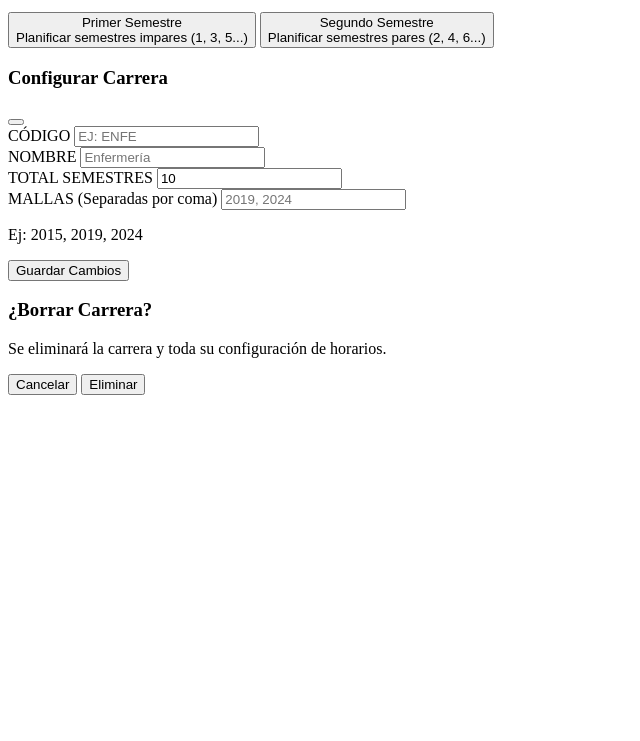
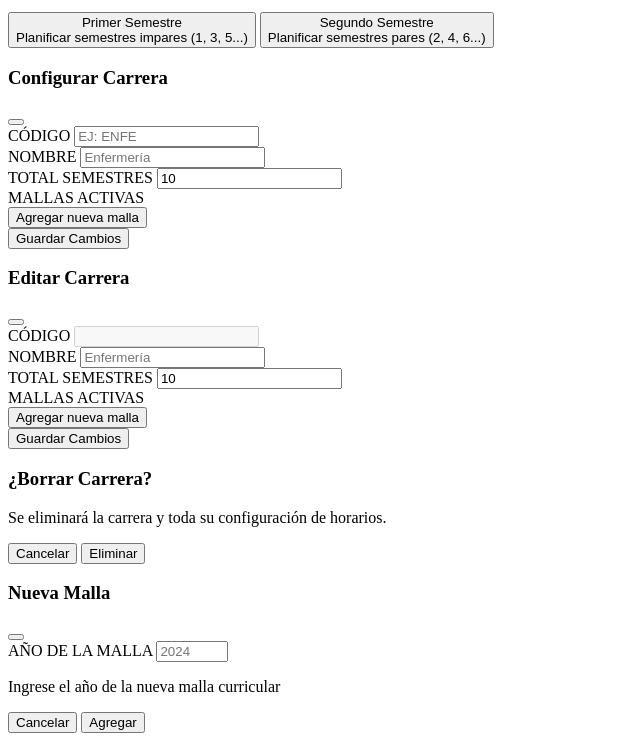
Before and after one commit to DalexQ/YonApp-2.0, a Flask app: template templates/components/views/career_list.html in a window 1280 px wide. Shown: the part 295-1036 px from the top of the page, without its empty margins (0-640 px from the left). Before the commit the page ends 690 px from the top, so only its background shows below. Run offline with Flask 3, Linux system fonts and the light colour scheme; the template is opened without the code that fills it, so the values that code supplies are empty.

Commit message:
feat: add edit functionality for careers and dynamic mesh management in career list

```diff
--- a/templates/components/views/career_list.html
+++ b/templates/components/views/career_list.html
@@ -103,12 +103,60 @@
                 </div>
 
                 <div>
-                    <label class="block text-xs font-bold text-slate-500 mb-1">MALLAS (Separadas por coma)</label>
-                    <input type="text" id="cfg-meshes" placeholder="2019, 2024" class="w-full border border-slate-300 rounded-lg p-2 text-sm focus:ring-2 focus:ring-purple-500 outline-none">
-                    <p class="text-[10px] text-slate-400 mt-1">Ej: 2015, 2019, 2024</p>
+                    <label class="block text-xs font-bold text-slate-500 mb-2">MALLAS ACTIVAS</label>
+                    <div id="cfg-meshes-container" class="grid grid-cols-2 gap-2 max-h-40 overflow-y-auto p-3 border border-slate-200 rounded-lg bg-slate-50">
+                        <!-- Checkboxes generados dinámicamente -->
+                    </div>
+                    <button type="button" onclick="addNewMesh()" class="mt-2 text-xs text-purple-600 hover:text-purple-700 font-semibold flex items-center gap-1">
+                        <i data-lucide="plus-circle" class="w-3 h-3"></i> Agregar nueva malla
+                    </button>
                 </div>
 
                 <button onclick="saveCareerConfig()" class="w-full bg-purple-600 hover:bg-purple-700 text-white font-bold py-2.5 rounded-lg transition shadow-md mt-4">
+                    Guardar Cambios
+                </button>
+            </div>
+        </div>
+    </div>
+
+    <!-- Modal de Edición de Carrera -->
+    <div id="modal-edit-career" class="hidden fixed inset-0 z-50 flex items-center justify-center bg-black/50 backdrop-blur-sm">
+        <div class="bg-white rounded-xl shadow-2xl w-[500px] p-6 animate-in fade-in zoom-in duration-200">
+            <div class="flex justify-between items-center mb-6 border-b border-slate-100 pb-4">
+                <h3 class="font-bold text-xl text-slate-800">Editar Carrera</h3>
+                <button onclick="document.getElementById('modal-edit-career').classList.add('hidden')" class="text-slate-400 hover:text-slate-600">
+                    <i data-lucide="x" class="w-5 h-5"></i>
+                </button>
+            </div>
+
+            <div class="space-y-4">
+                <div class="grid grid-cols-3 gap-4">
+                    <div class="col-span-1">
+                        <label class="block text-xs font-bold text-slate-500 mb-1">CÓDIGO</label>
+                        <input type="text" id="edit-code" disabled class="w-full border border-slate-300 bg-slate-50 rounded-lg p-2 text-sm uppercase focus:ring-2 focus:ring-purple-500 outline-none">
+                    </div>
+                    <div class="col-span-2">
+                        <label class="block text-xs font-bold text-slate-500 mb-1">NOMBRE</label>
+                        <input type="text" id="edit-name" placeholder="Enfermería" class="w-full border border-slate-300 rounded-lg p-2 text-sm focus:ring-2 focus:ring-purple-500 outline-none">
+                    </div>
+                </div>
+
+                <div>
+                    <label class="block text-xs font-bold text-slate-500 mb-1">TOTAL SEMESTRES</label>
+                    <input type="number" id="edit-semesters" value="10" class="w-full border border-slate-300 rounded-lg p-2 text-sm focus:ring-2 focus:ring-purple-500 outline-none">
+                </div>
+
+                <div>
+                    <label class="block text-xs font-bold text-slate-500 mb-2">MALLAS ACTIVAS</label>
+                    <div id="edit-meshes-container" class="grid grid-cols-2 gap-2 max-h-40 overflow-y-auto p-3 border border-slate-200 rounded-lg bg-slate-50">
+                        <!-- Checkboxes generados dinámicamente -->
+                    </div>
+                    <button type="button" onclick="addNewMeshToEdit()" class="mt-2 text-xs text-purple-600 hover:text-purple-700 font-semibold flex items-center gap-1">
+                        <i data-lucide="plus-circle" class="w-3 h-3"></i> Agregar nueva malla
+                    </button>
+                </div>
+
+                <button onclick="saveEditedCareer()" class="w-full bg-blue-600 hover:bg-blue-700 text-white font-bold py-2.5 rounded-lg transition shadow-md mt-4">
                     Guardar Cambios
                 </button>
             </div>
@@ -132,4 +180,34 @@
             </div>
         </div>
     </div>
+
+    <!-- Modal para Agregar Nueva Malla -->
+    <div id="modal-add-mesh" class="hidden fixed inset-0 z-50 flex items-center justify-center bg-black/50 backdrop-blur-sm">
+        <div class="bg-white rounded-xl shadow-2xl w-[400px] p-6 animate-in fade-in zoom-in duration-200">
+            <div class="flex justify-between items-center mb-6 border-b border-slate-100 pb-4">
+                <h3 class="font-bold text-xl text-slate-800">Nueva Malla</h3>
+                <button onclick="closeMeshModal()" class="text-slate-400 hover:text-slate-600">
+                    <i data-lucide="x" class="w-5 h-5"></i>
+                </button>
+            </div>
+
+            <div class="space-y-4">
+                <div>
+                    <label class="block text-xs font-bold text-slate-500 mb-1">AÑO DE LA MALLA</label>
+                    <input type="number" id="new-mesh-year" placeholder="2024" min="2000" max="2100"
+                           class="w-full border border-slate-300 rounded-lg p-2 text-sm focus:ring-2 focus:ring-purple-500 outline-none">
+                    <p class="text-[10px] text-slate-400 mt-1">Ingrese el año de la nueva malla curricular</p>
+                </div>
+
+                <div class="flex gap-2">
+                    <button onclick="closeMeshModal()" class="flex-1 bg-slate-100 hover:bg-slate-200 text-slate-700 font-bold py-2.5 rounded-lg transition">
+                        Cancelar
+                    </button>
+                    <button onclick="confirmAddMesh()" class="flex-1 bg-purple-600 hover:bg-purple-700 text-white font-bold py-2.5 rounded-lg transition shadow-md">
+                        Agregar
+                    </button>
+                </div>
+            </div>
+        </div>
+    </div>
 </section>
```
Also changed, not shown: static/js/careers.js (+148 -3 lines), blueprints/rooms.py (line endings or trailing spaces).
